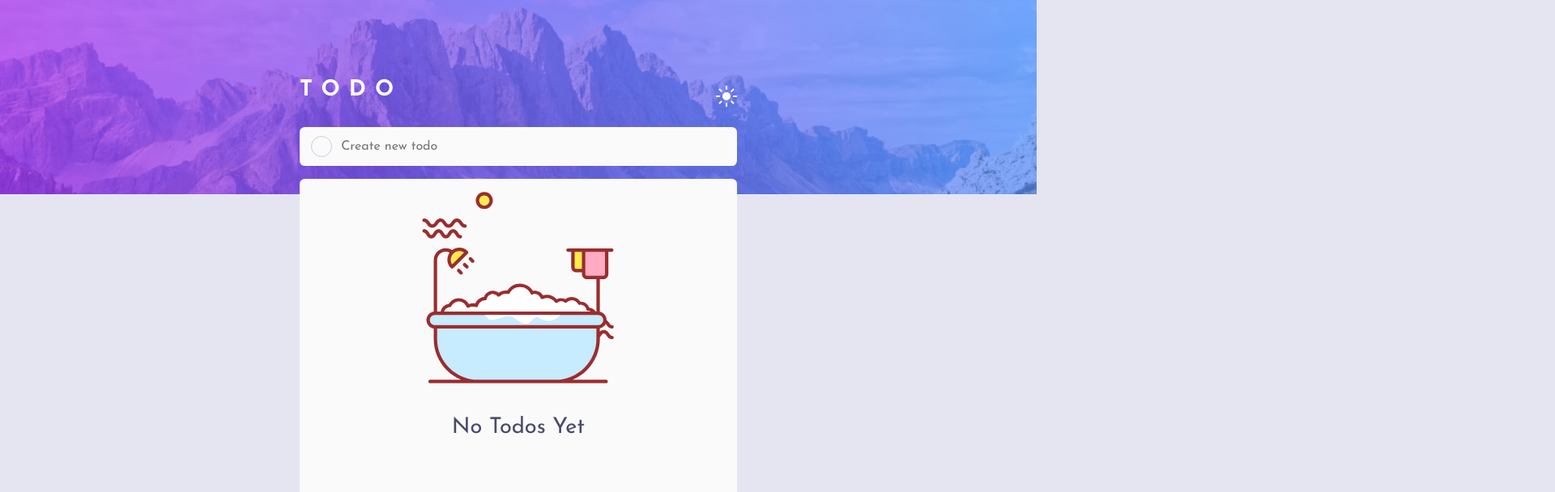
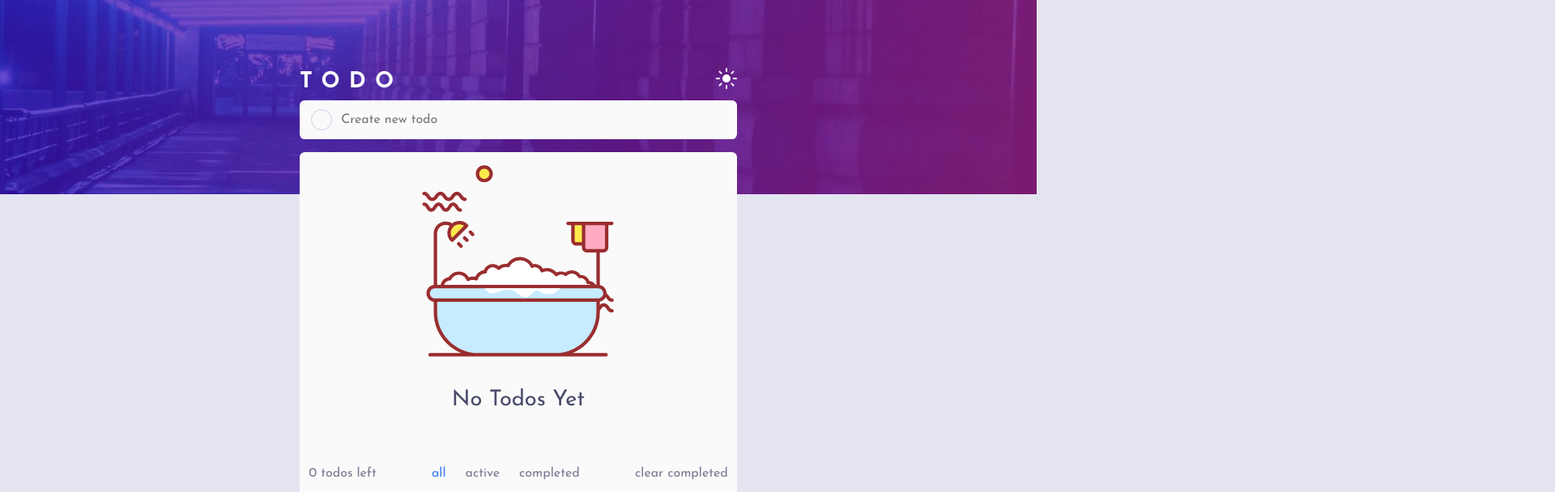
Before and after one commit to abdalghani0/todo-app-react, a React (Create React App) app: page / in a window 1280 px wide. Shown: the top 608 px of the page at 81% size, 1920 px wide, since content can reach past the window. Built offline with nearby package versions, Linux system fonts and the light colour scheme.

Commit message:
added animation to background

```diff
--- a/src/App.css
+++ b/src/App.css
@@ -88,14 +88,43 @@ h2 {
   font-weight: 700;
   letter-spacing: 0.7rem;
   color: white;
-  margin-bottom: 1.5rem;
+}
+
+.bg-container {
+  width: 200%;
+  height: 30vh;
+  display: flex;
+}
+
+#hello {
+  background-color: #c058f3;
+}
+
+#bye {
+  background-color: aqua;
 }
 
 .background {
   width: 100%;
   object-fit: cover;
-  height: 30vh;
+  height: 100%;
+  transform: translateX(0);
+  transition: transform 1.5s ease;
 }
+
+.slide-left {
+  transform: translateX(100%);
+}
+
+
+#dark.slide-right {
+  transform: translateX(0);
+}
+
+.slide-right {
+  transform: translateX(-100%);
+}
+
 .todo {
   max-width: 540px;
   margin: 0 auto;
--- a/src/App.js
+++ b/src/App.js
@@ -26,9 +26,19 @@ function App() {
   let theme = isDark ? "dark" : "light";
   document.body.setAttribute("data-theme", theme);
 
+  /*
+    <img className={isDark ? "background slide-left" : "background slide-right"} src="./images/bg-desktop-dark.jpg" />
+    <img className={isDark ? "background slide-right" : "background slide-left"} src= "./images/bg-desktop-light.jpg" />
+    <p id="hello" className={isDark ? "background slide-left" : "background slide-right"}>hello</p>
+    <p id="bye" className={isDark ? "background slide-right" : "background slide-left"}>bye</p>
+  */
+
   return (
     <main className="app">
-      <img className="background" src={isDark ? "./images/bg-desktop-dark.jpg" : "./images/bg-desktop-light.jpg"} />
+      <div className="bg-container">
+        <img id="dark" className={isDark ? "background slide-left" : "background slide-right"} src="./images/bg-desktop-dark.jpg" />
+        <img className={isDark ? "background slide-right" : "background slide-left"} src= "./images/bg-desktop-light.jpg" />
+      </div>
       <Todo
         todos={todos}
         setTodos={setTodos}
```
